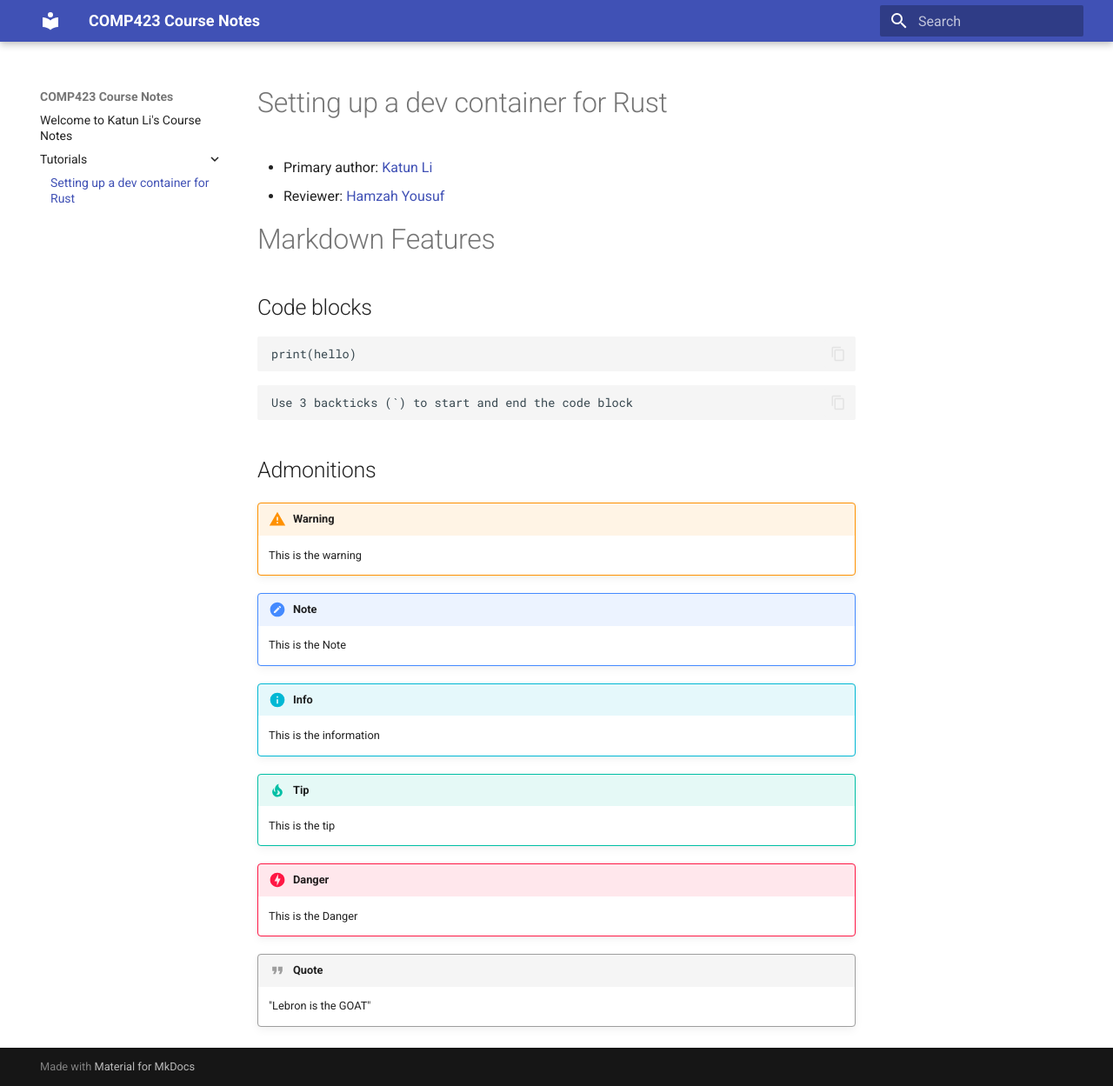
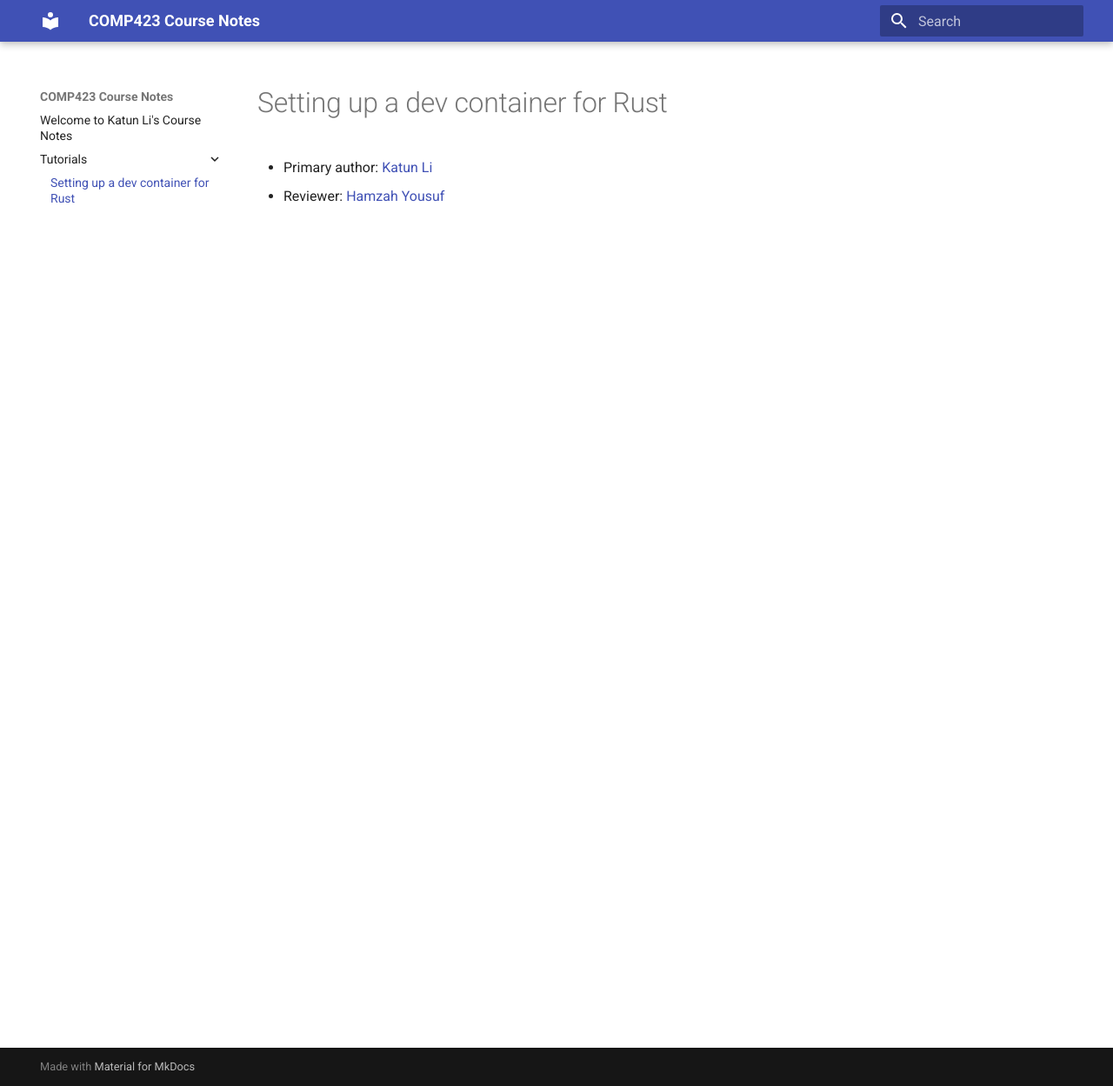
Before and after one commit to katunli/comp423-course-notes, an MkDocs documentation site: the page built from docs/tutorials/rust-setup.md, in a window 1280 px wide and 1249 px high. Shown: the whole window at 87% size. Built offline with MkDocs 1.6.1 and Material for MkDocs 9.7.7, drawn with Linux system fonts in a browser that asks for light colours.

Commit message:
removed extra markdown examples in tutorial draft

````diff
--- a/docs/tutorials/rust-setup.md
+++ b/docs/tutorials/rust-setup.md
@@ -2,42 +2,3 @@
 
 * Primary author: [Katun Li](https://github.com/katunli)
 * Reviewer: [Hamzah Yousuf](https://github.com/hamzahyous)
-
-# Markdown Features
-
-
-## Code blocks
-
-```
-print(hello)
-```
-
-```
-Use 3 backticks (`) to start and end the code block
-```
-
-## Admonitions
-
-!!! Warning
-
-    This is the warning
-
-!!! Note
-
-    This is the Note
-
-!!! Info
-
-    This is the information
-
-!!! Tip
-
-    This is the tip
-
-!!! Danger
-
-    This is the Danger
-
-!!! Quote
-
-    "Lebron is the GOAT"
````
